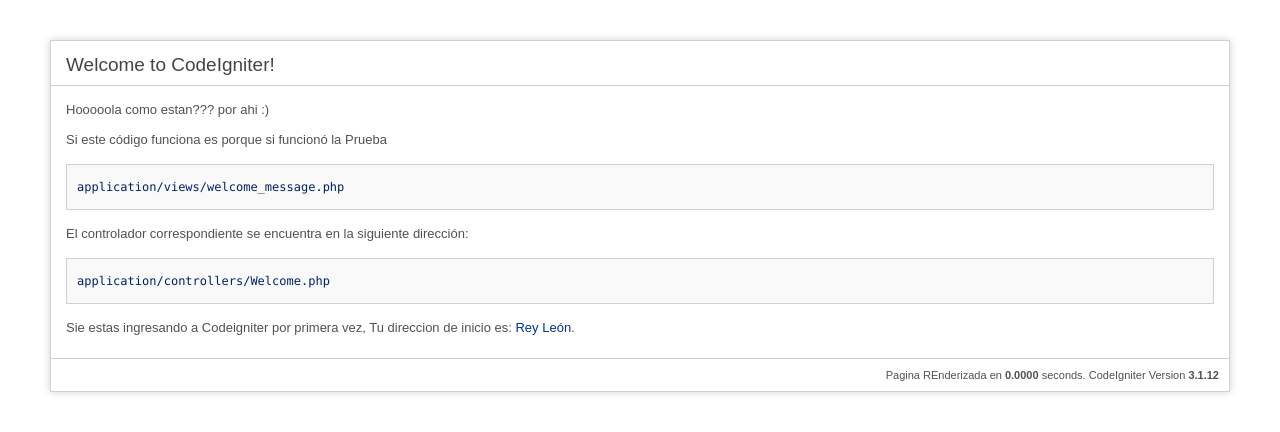
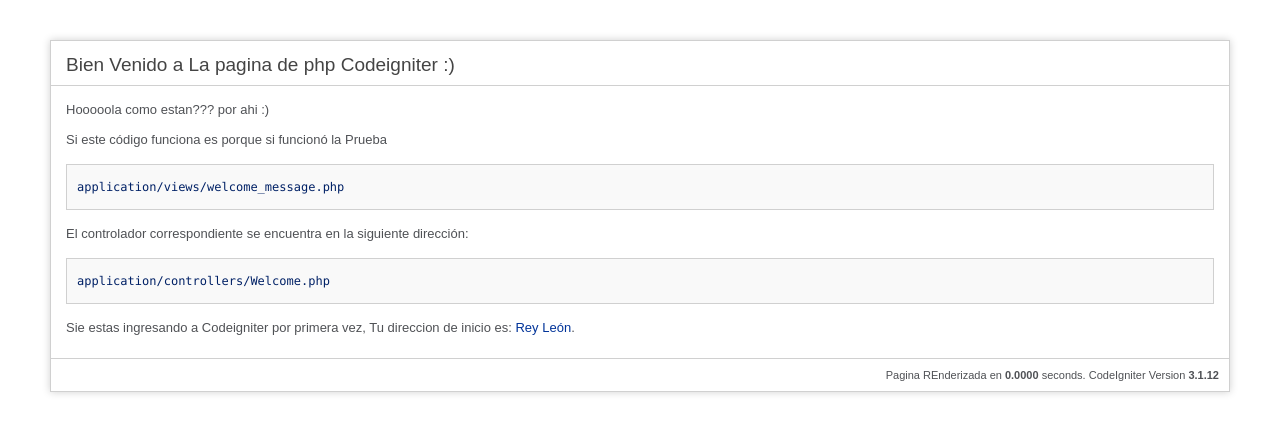
Before and after one commit to davidreynaldo/reyleon, a CodeIgniter app: page /database/ in a window 1280 px wide. Shown: the top 432 px of the page. Run offline with CodeIgniter, Linux system fonts and the light colour scheme.

Commit message:
se agrega mensaje en el main

```diff
--- a/application/views/welcome_message.php
+++ b/application/views/welcome_message.php
@@ -79,7 +79,7 @@ defined('BASEPATH') OR exit('No direct script access allowed');
 <body>
 
 <div id="container">
-	<h1>Welcome to CodeIgniter!</h1>
+	<h1>Bien Venido a La pagina de php Codeigniter :)</h1>
 
 	<div id="body">
 		<p>Hooooola como estan??? por ahi :)</p>
```
Also changed, not shown: 2 other files.
